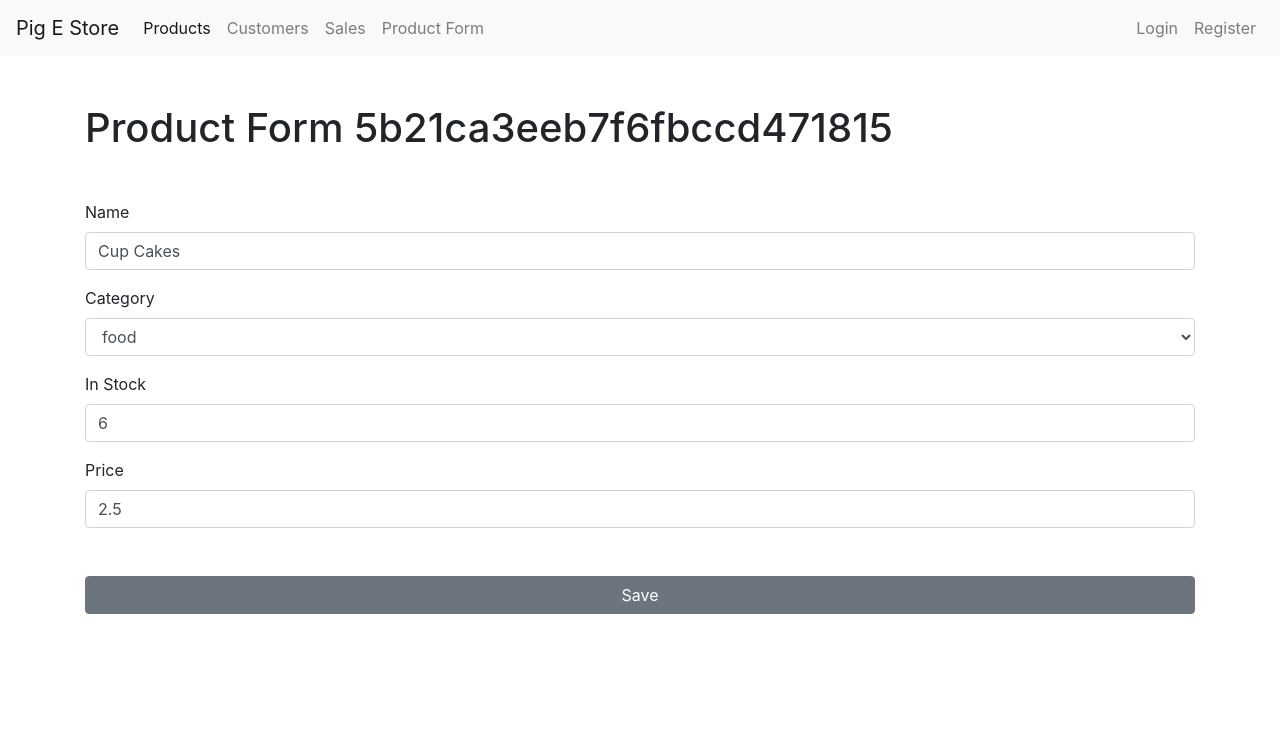
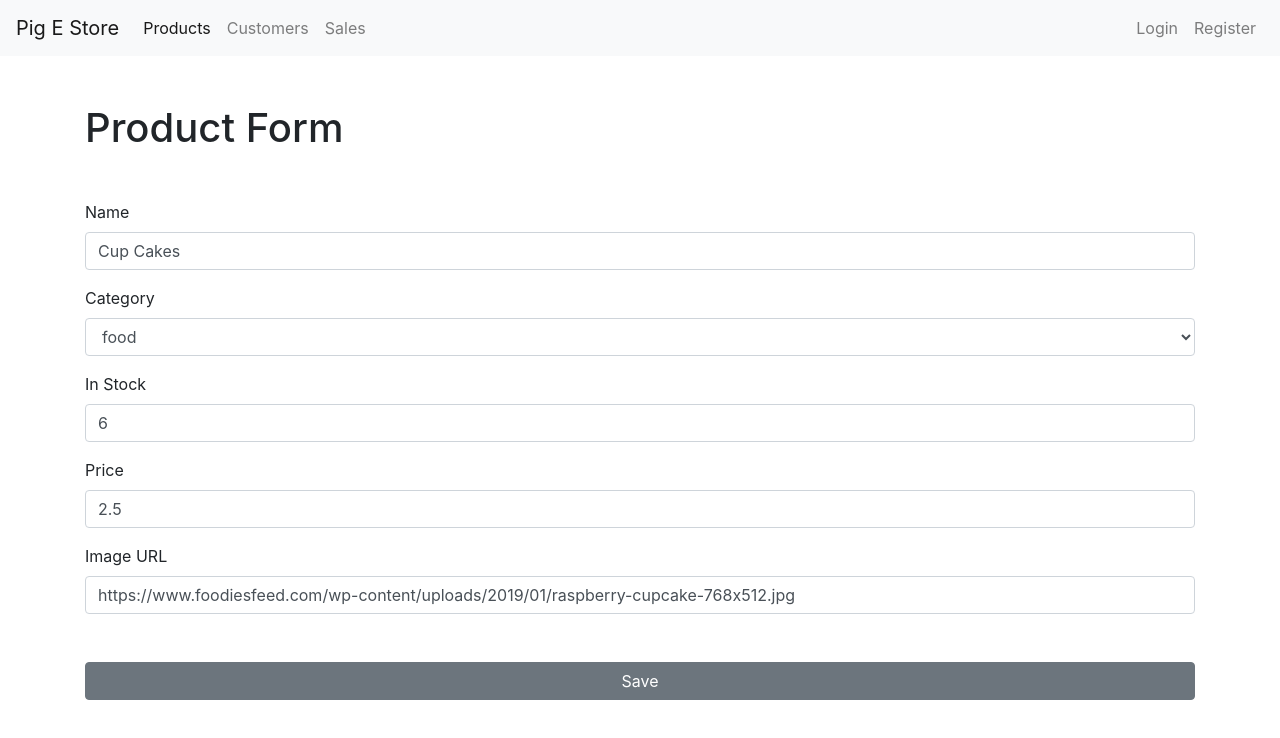
Before and after one commit to ariozone/e-store, a React (Create React App) app: page /products/5b21ca3eeb7f6fbccd471815 in a window 1280 px wide. Shown: the top 738 px of the page. Built offline with nearby package versions, Linux system fonts and the light colour scheme.

Commit message:
Enhanced select component to be able to edit the new products.#13

```diff
--- a/src/components/common/select.jsx
+++ b/src/components/common/select.jsx
@@ -1,17 +1,19 @@
 import React from "react"
 
-const Select = ({ name, label, options, error, ...rest }) => {
+export default function Select(props) {
+  const { name, label, options, error, ...rest } = props
   return (
     <div className="form-group">
       <label htmlFor={name}>{label}</label>
-      <select className="form-control" id={name} name={name} {...rest}>
-        {options.map(o => (
-          <option key={o._id}>{o.name}</option>
+      <select name={name} id={name} {...rest} className="form-control">
+        <option className="bg-light" value="" />
+        {options.map(option => (
+          <option key={option._id} value={option._id}>
+            {option.name}
+          </option>
         ))}
       </select>
       {error && <div className="alert alert-danger">{error}</div>}
     </div>
   )
 }
-
-export default Select
--- a/src/components/navBar.jsx
+++ b/src/components/navBar.jsx
@@ -35,11 +35,6 @@ const NavBar = props => {
               Sales
             </NavLink>
           </li>
-          <li className="nav-item">
-            <NavLink className="nav-link" to="/productForm">
-              Product Form
-            </NavLink>
-          </li>
         </ul>
         <ul className="navbar-nav float-right">
           <li className="nav-item align-right">
--- a/src/components/productForm.jsx
+++ b/src/components/productForm.jsx
@@ -8,7 +8,7 @@ export default class ProductForm extends Form {
   state = {
     data: {
       name: "",
-      catergoryId: "",
+      categoryId: "",
       numberInStock: "",
       price: "",
       imageUrl: ""
@@ -72,12 +72,13 @@ export default class ProductForm extends Form {
   render() {
     return (
       <div>
-        <h1 className="my-5">Product Form {this.props.match.params.id}</h1>
+        <h1 className="my-5">Product Form</h1>
         <form onSubmit={this.handleSubmit}>
           {this.renderInput("name", "Name", "text")}
           {this.renderSelect("categoryId", "Category", this.state.categories)}
           {this.renderInput("numberInStock", "In Stock", "number")}
           {this.renderInput("price", "Price", "number")}
+          {this.renderInput("imageUrl", "Image URL", "text")}
           {this.renderButton("Save")}
         </form>
       </div>
--- a/src/components/products.jsx
+++ b/src/components/products.jsx
@@ -102,7 +102,11 @@ export default class Products extends React.Component {
             {products.map(p => (
               <div key={p._id} className="col-lg-4 col-md-12>">
                 <div className="card mb-4">
-                  <img className=" card-img-top" src={p.image} alt="Product" />
+                  <img
+                    className=" card-img-top"
+                    src={p.imageUrl}
+                    alt="Product"
+                  />
                   <div className="card-body">
                     <h5 className="card-title">{p.name}</h5>
                     <p className="card-text">${p.price}</p>
--- a/src/services/fakeProductService.js
+++ b/src/services/fakeProductService.js
@@ -6,7 +6,7 @@ const products = [
     name: "Cup Cakes",
     category: { _id: "5b21ca3eeb7f6fbccd471818", name: "food" },
     numberInStock: 6,
-    image:
+    imageUrl:
       "https://www.foodiesfeed.com/wp-content/uploads/2019/01/raspberry-cupcake-768x512.jpg",
     price: 2.5,
     publishDate: "2018-01-03T19:04:28.809Z"
@@ -16,7 +16,7 @@ const products = [
     name: "Pizza",
     category: { _id: "5b21ca3eeb7f6fbccd471818", name: "food" },
     numberInStock: 5,
-    image:
+    imageUrl:
       "https://media.istockphoto.com/photos/cheesy-pepperoni-pizza-picture-id938742222?b=1&k=6&m=938742222&s=170667a&w=0&h=px8dFDNHHwmCGbnyGnSGcTOerEG7-493JqZ39rlPWWw=",
     price: 9.5
   },
@@ -25,7 +25,7 @@ const products = [
     name: "Vacume",
     category: { _id: "5b21ca3eeb7f6fbccd471820", name: "home" },
     numberInStock: 8,
-    image:
+    imageUrl:
       "https://images.pexels.com/photos/38325/vacuum-cleaner-carpet-cleaner-housework-housekeeping-38325.jpeg?auto=compress&cs=tinysrgb&dpr=2&w=500",
     price: 135
   },
@@ -34,7 +34,7 @@ const products = [
     name: "Tennis Racket",
     category: { _id: "5b21ca3eeb7f6fbccd471814", name: "sports" },
     numberInStock: 7,
-    image:
+    imageUrl:
       "https://images.pexels.com/photos/1432039/pexels-photo-1432039.jpeg?auto=compress&cs=tinysrgb&dpr=2&w=500",
     price: 115
   },
@@ -43,7 +43,7 @@ const products = [
     name: "Golf Clubs",
     category: { _id: "5b21ca3eeb7f6fbccd471814", name: "sports" },
     numberInStock: 7,
-    image:
+    imageUrl:
       "https://images.pexels.com/photos/424766/pexels-photo-424766.jpeg?auto=compress&cs=tinysrgb&dpr=2&w=500",
     price: 207
   },
@@ -52,7 +52,7 @@ const products = [
     name: "Soccer Shoes",
     category: { _id: "5b21ca3eeb7f6fbccd471814", name: "sports" },
     numberInStock: 7,
-    image:
+    imageUrl:
       "https://images.pexels.com/photos/274385/pexels-photo-274385.jpeg?auto=compress&cs=tinysrgb&dpr=2&w=500",
     price: 55
   },
@@ -61,7 +61,7 @@ const products = [
     name: "Soccer Ball",
     category: { _id: "5b21ca3eeb7f6fbccd471814", name: "sports" },
     numberInStock: 7,
-    image:
+    imageUrl:
       "https://images.pexels.com/photos/274506/pexels-photo-274506.jpeg?auto=format%2Ccompress&cs=tinysrgb&dpr=2&w=500",
     price: 15
   },
@@ -70,7 +70,7 @@ const products = [
     name: "Iron",
     category: { _id: "5b21ca3eeb7f6fbccd471820", name: "home" },
     numberInStock: 7,
-    image:
+    imageUrl:
       "https://images.pexels.com/photos/60058/iron-home-appliances-small-appliances-60058.jpeg?auto=compress&cs=tinysrgb&dpr=2&w=500",
     price: 24
   },
@@ -79,7 +79,7 @@ const products = [
     name: "Google Assistant",
     category: { _id: "5b21ca3eeb7f6fbccd471820", name: "home" },
     numberInStock: 4,
-    image:
+    imageUrl:
       "https://images.pexels.com/photos/1072851/pexels-photo-1072851.jpeg?auto=compress&cs=tinysrgb&dpr=2&w=500",
     price: 35
   },
@@ -88,8 +88,8 @@ const products = [
     name: "Soup",
     category: { _id: "5b21ca3eeb7f6fbccd471818", name: "food" },
     numberInStock: 7,
-    image:
-      "https://www.foodiesfeed.com/wp-content/uploads/2019/06/eating-korean-bibimbap-and-kimchi-768x512.jpg",
+    imageUrl:
+      "https://cdn.pixabay.com/photo/2016/06/01/21/40/soup-1429793_960_720.jpg",
     price: 3.5
   },
   {
@@ -97,7 +97,7 @@ const products = [
     name: "Kabobs",
     category: { _id: "5b21ca3eeb7f6fbccd471818", name: "food" },
     numberInStock: 3,
-    image:
+    imageUrl:
       "https://images.pexels.com/photos/72160/bbq-dinner-grilled-grill-72160.jpeg?auto=compress&cs=tinysrgb&dpr=2&w=500",
     price: 13.5
   },
@@ -106,7 +106,7 @@ const products = [
     name: "Salad",
     category: { _id: "5b21ca3eeb7f6fbccd471818", name: "food" },
     numberInStock: 5,
-    image:
+    imageUrl:
       "https://images.pexels.com/photos/1234535/pexels-photo-1234535.jpeg?auto=format%2Ccompress&cs=tinysrgb&dpr=2&w=500",
     price: 5
   }
@@ -128,7 +128,7 @@ export function saveProduct(product) {
   )
   productInDb.numberInStock = product.numberInStock
   productInDb.price = product.price
-  productInDb.image = product.image
+  productInDb.imageUrl = product.imageUrl
 
   if (!productInDb._id) {
     productInDb._id = Date.now().toString()
```
